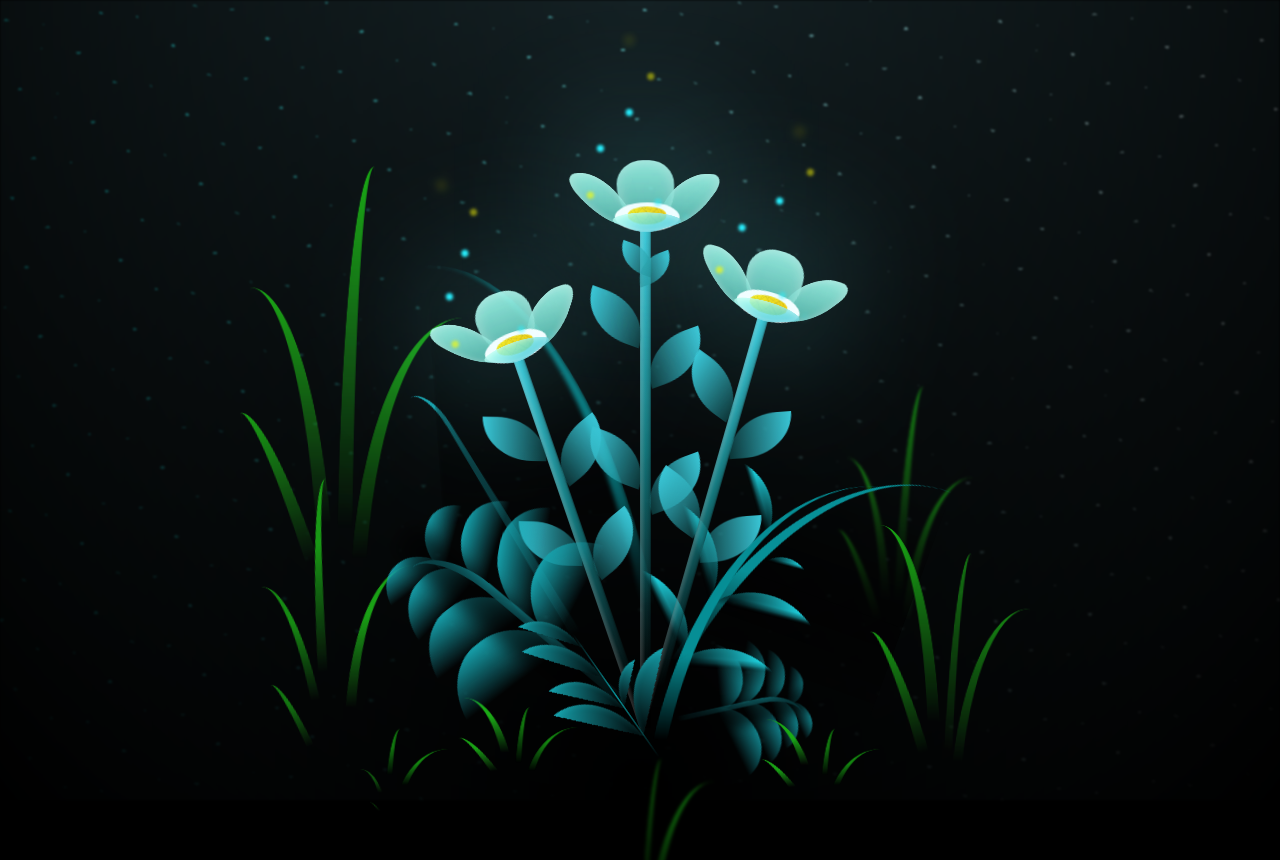
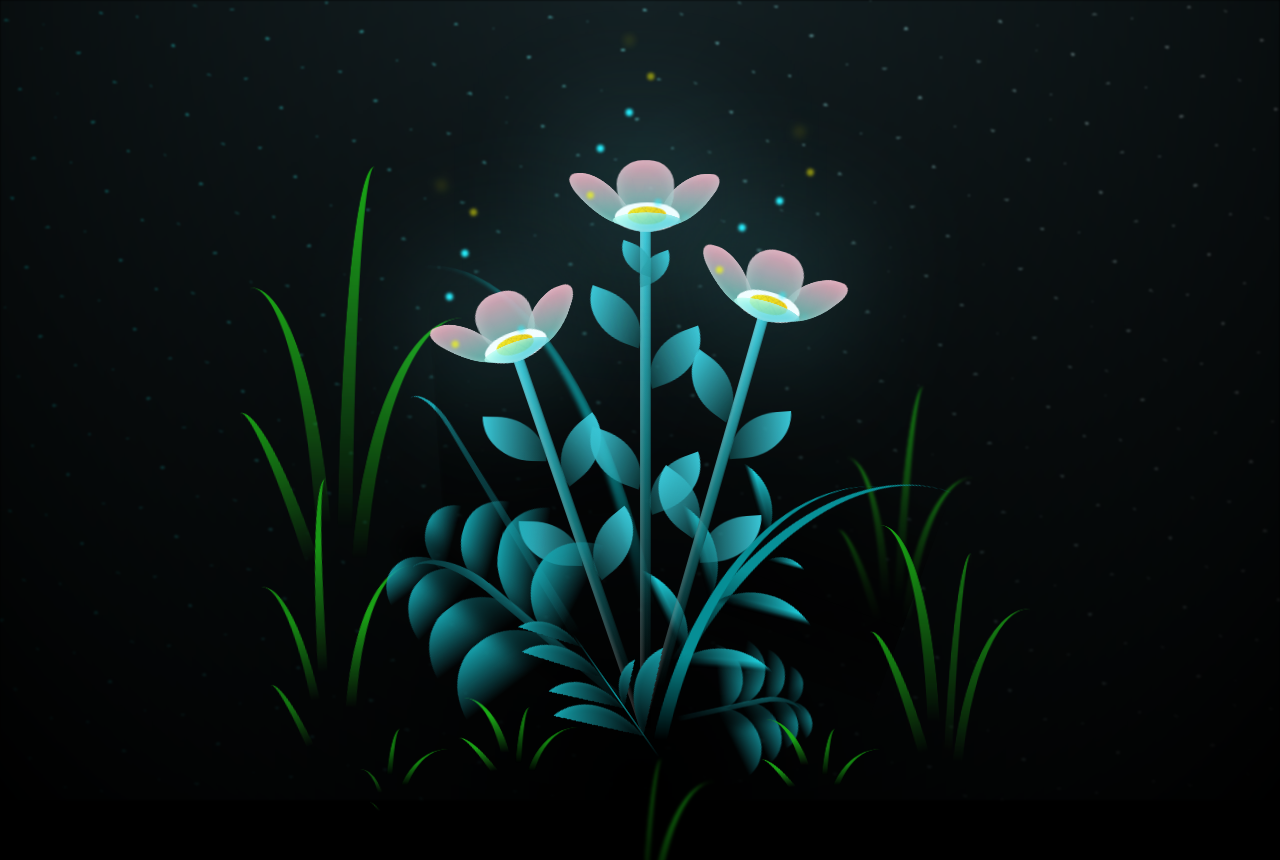
Before and after one commit to SprigganHoldings/SprigganHoldings.github.io, a plain HTML site: page flower.html in a window 1280 px wide. Shown: the top 860 px of the page. Drawn offline with Linux system fonts and the light colour scheme.

Commit message:
Gradients

```diff
--- a/css/main.css
+++ b/css/main.css
@@ -164,8 +164,8 @@ body {
   width: 8vmin;
   height: 11vmin;
   border-radius: 51% 49% 47% 53%/44% 45% 55% 69%;
-  background-color: #a7ffee;
-  background-image: linear-gradient(to top, #54b8aa, #a7ffee);
+  background-color: #ffa6ba;
+  background-image: linear-gradient(to top, #54b8aa, #ffa6ba);
   transform-origin: bottom center;
   opacity: 0.9;
   box-shadow: inset 0 0 2vmin rgba(255, 255, 255, 0.5);
```
Also changed, not shown: flower.html (+3 -0 lines), index.html (+1 -2 lines).
